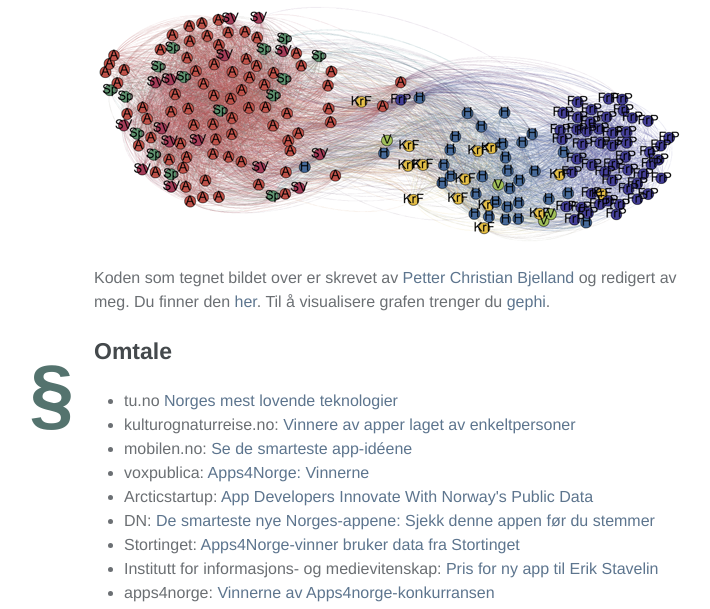
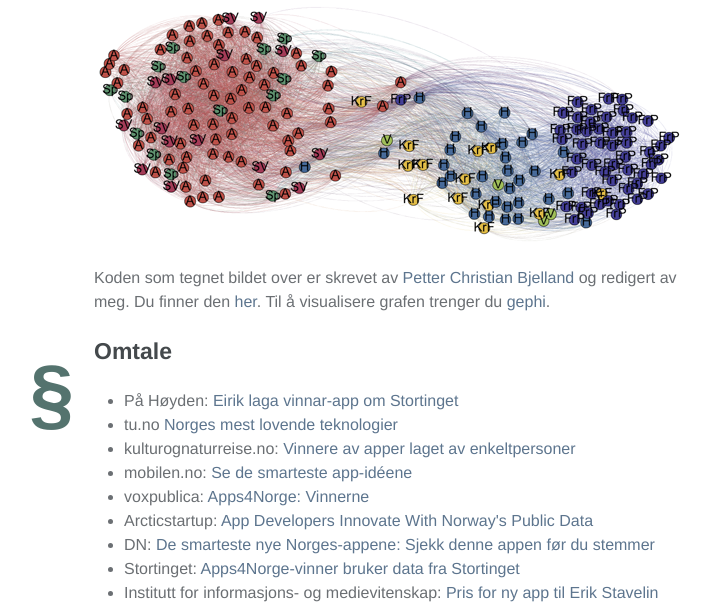
Before and after one commit to eiriks/samstemmer, a Django app: template templates/fylkesperspektiv/metode.html in a window 1280 px wide. Shown: the part 5327-5936 px from the top of the page, without its empty margins (271-981 px from the left). Run offline with Django 3.2, Linux system fonts and the light colour scheme; the template is opened without the code that fills it, so the values that code supplies are empty.

Commit message:
småting

```diff
--- a/fylkesperspektiv/views.py
+++ b/fylkesperspektiv/views.py
@@ -356,6 +356,11 @@ def sak(request):
     return render_to_response('fylkesperspektiv/sak.html', {'saker': saker })
 
 def sak_detail(request, sak_id):
+    #
+    # voteringer over denne saken
+    # vis tydelig represententer/partier som
+    # går mot strømmen/er splittet
+    #
     sak = Saker.objects.get(id=sak_id)
     return render_to_response('fylkesperspektiv/sak_detail.html', {'sak': sak})
 
--- a/templates/fylkesperspektiv/metode.html
+++ b/templates/fylkesperspektiv/metode.html
@@ -199,6 +199,7 @@ Samstemmer - metode
 <div class="grid_15" id="presse">
 	<h2>Omtale</h2>
 	<ul>
+		<li>På Høyden: <a href="http://nyheter.uib.no/?modus=vis_nyhet&id=53164">Eirik laga vinnar-app om Stortinget</a></li>
 		<li>tu.no <a href="http://www.tu.no/it/2013/05/08/norges-mest-lovende-teknologier">Norges mest lovende teknologier</a></li>
 		<li>kulturognaturreise.no: <a href="http://kulturognaturreise.wordpress.com/2013/05/08/vinnere-apps4norge-apper-laget-av-enkeltpersoner-er/">Vinnere av apper laget av enkeltpersoner</a></li>
 		<li>mobilen.no: <a href="http://www.mobilen.no/artikler/se-de-smarteste-app-ideene/133302">Se de smarteste app-idéene</a> </li>
@@ -218,6 +219,9 @@ Samstemmer - metode
 <img src="http://stavelin.com/blog/wp-content/bilder/stortinget_twitter.png" alt="Nå må de bare se å høre etter da :)">
 <p >Samstemmer.net er basert på data fra stortingets datatjeneste, som var en hyggelig bekjentskap å gjøre i utviklingsfasen. Å få denne meldingen fra twitter var gøy!</p>
 </div>
+
+
+
 
 
 <hr />
```
Also changed, not shown: fylkesperspektiv/models.py (+26 -0 lines).
